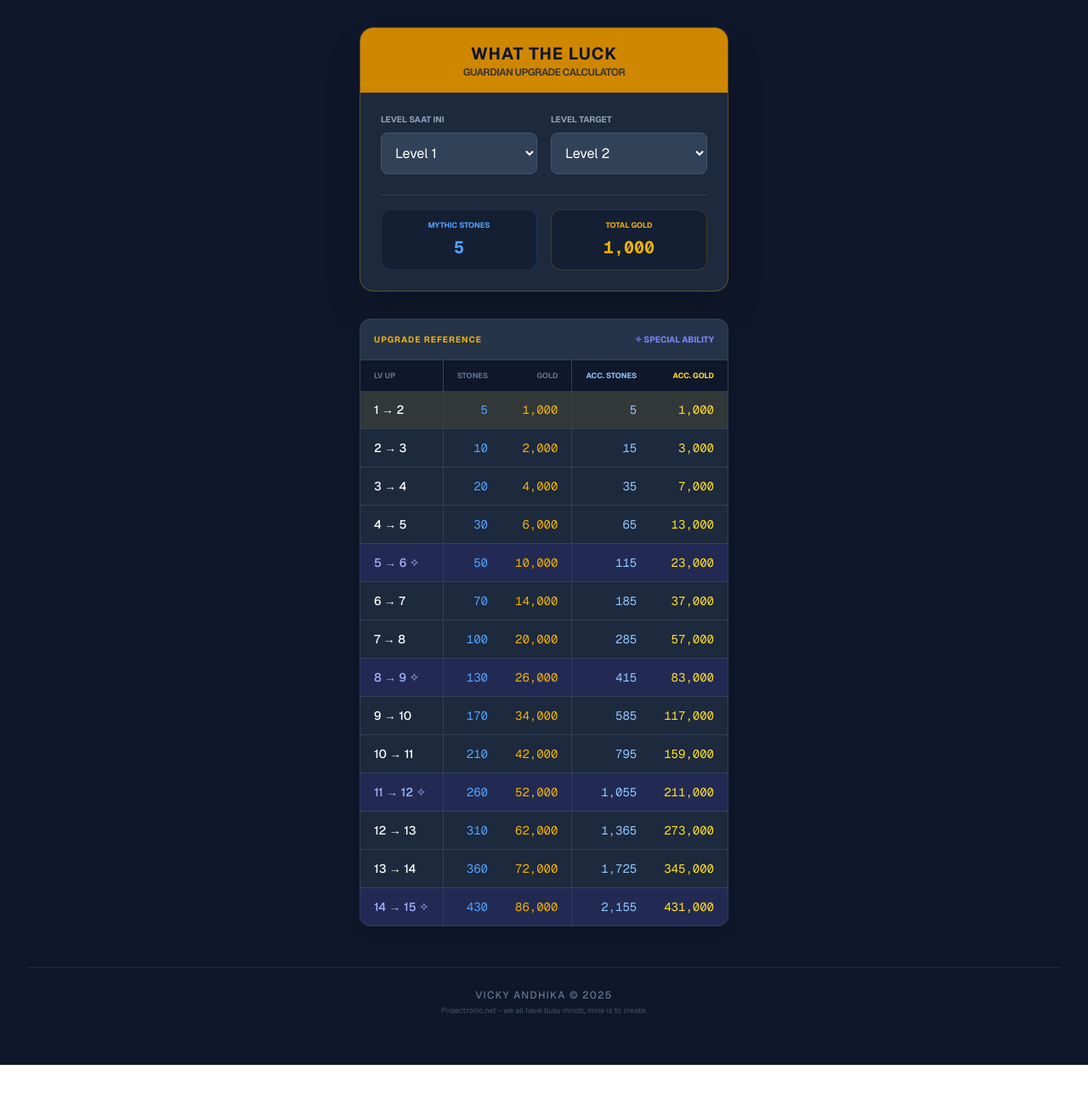
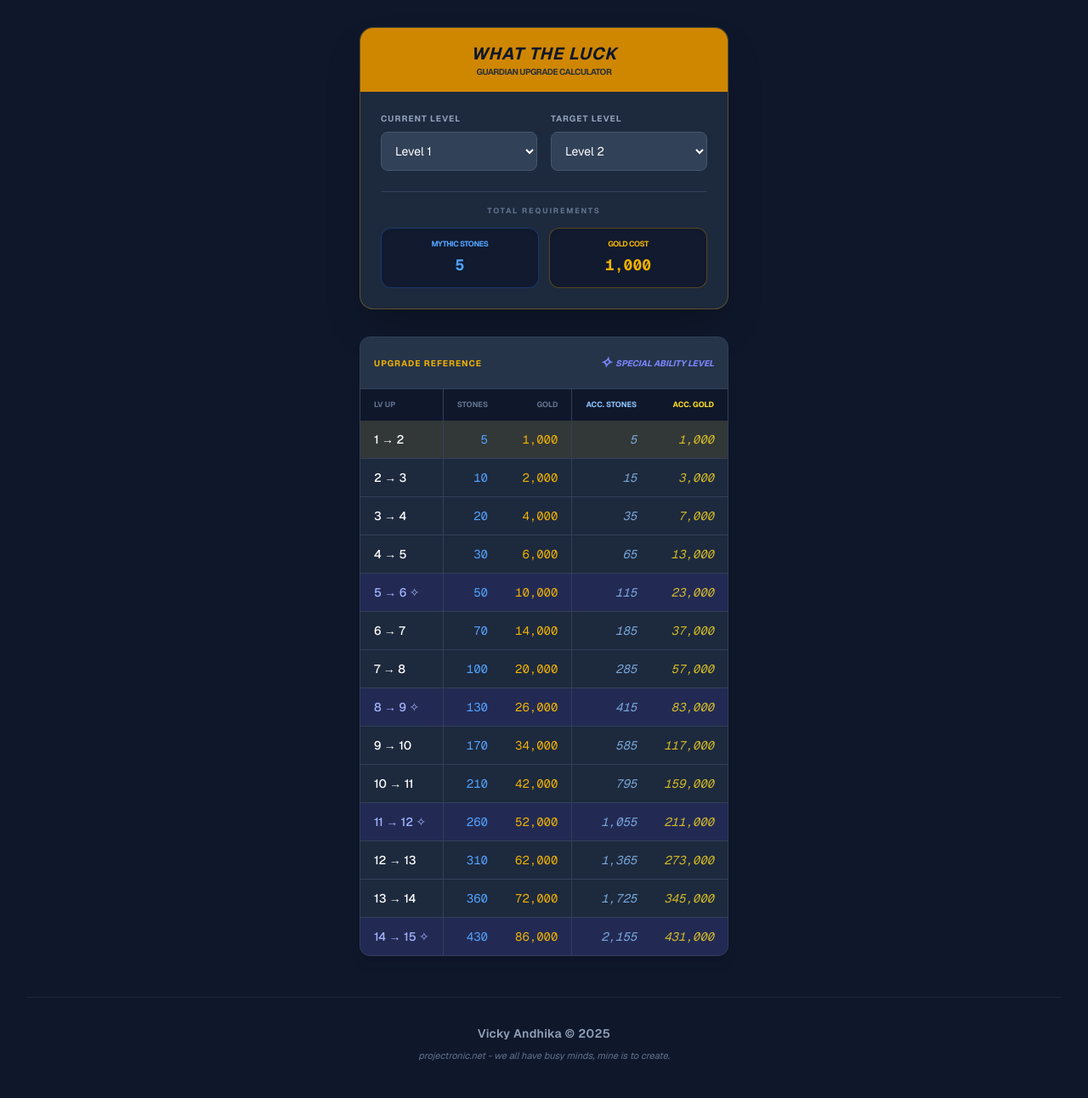
Before and after one commit to projectronic/whattheluck-app, a Next.js app: page / in a window 1280 px wide. Shown: the top 1292 px of the page at 85% size. Before the commit the page ends 1253 px from the top, so only its background shows below. Built offline with nearby package versions, Linux system fonts and the light colour scheme.

Commit message:
finalized calc with audio and new footer

```diff
--- a/app/page.tsx
+++ b/app/page.tsx
@@ -1,5 +1,5 @@
 "use client";
-import React, { useState } from 'react';
+import React, { useState, useRef } from 'react';
 
 const upgradeData = [
   { lv: 1, next: 2, stones: 5, gold: 1000, accStones: 5, accGold: 1000 },
@@ -21,11 +21,22 @@ const upgradeData = [
 export default function GuardianCalculator() {
   const [currentLv, setCurrentLv] = useState(1);
   const [targetLv, setTargetLv] = useState(2);
+  const audioRef = useRef<HTMLAudioElement | null>(null);
+
+  const playSound = () => {
+    if (audioRef.current) {
+      audioRef.current.currentTime = 0;
+      audioRef.current.play().catch(() => {
+        // Silently catch error if browser blocks autoplay
+      });
+    }
+  };
 
   const handleCurrentLvChange = (newVal: number) => {
     setCurrentLv(newVal);
     if (newVal >= targetLv) {
       setTargetLv(newVal + 1);
+      playSound();
     }
   };
 
@@ -46,22 +57,25 @@ export default function GuardianCalculator() {
 
   return (
     <main className="min-h-screen bg-slate-900 text-white p-4 md:p-8 font-sans flex flex-col">
+      {/* Audio Element */}
+      <audio ref={audioRef} src="/select.mp3" preload="auto" />
+
       <div className="max-w-4xl mx-auto space-y-8 flex-grow">
 
         {/* Card Kalkulator */}
         <div className="max-w-md mx-auto bg-slate-800 rounded-2xl shadow-2xl border border-yellow-500/30 overflow-hidden">
           <div className="bg-yellow-600 p-4 text-center">
-            <h1 className="text-xl font-bold uppercase tracking-wider text-slate-900 font-black">What the Luck</h1>
-            <p className="text-xs font-bold text-slate-800 opacity-80 uppercase tracking-tighter">Guardian Upgrade Calculator</p>
+            <h1 className="text-xl font-bold uppercase tracking-wider text-slate-900 font-black italic">What the Luck</h1>
+            <p className="text-[10px] font-bold text-slate-800 opacity-90 uppercase tracking-tighter">Guardian Upgrade Calculator</p>
           </div>
           <div className="p-6 space-y-6">
             <div className="grid grid-cols-2 gap-4">
               <div>
-                <label className="block text-[10px] text-slate-400 mb-2 uppercase font-bold">Level Saat Ini</label>
+                <label className="block text-[10px] text-slate-400 mb-2 uppercase font-bold tracking-widest">Current Level</label>
                 <select
                   value={currentLv}
                   onChange={(e) => handleCurrentLvChange(Number(e.target.value))}
-                  className="w-full bg-slate-700 border border-slate-600 p-3 rounded-lg focus:outline-none focus:border-yellow-500 cursor-pointer"
+                  className="w-full bg-slate-700 border border-slate-600 p-3 rounded-lg focus:outline-none focus:border-yellow-500 cursor-pointer text-sm"
                 >
                   {Array.from({ length: 14 }, (_, i) => i + 1).map(lv => (
                     <option key={lv} value={lv}>Level {lv}</option>
@@ -69,27 +83,37 @@ export default function GuardianCalculator() {
                 </select>
               </div>
               <div>
-                <label className="block text-[10px] text-slate-400 mb-2 uppercase font-bold">Level Target</label>
+                <label className="block text-[10px] text-slate-400 mb-2 uppercase font-bold tracking-widest">Target Level</label>
                 <select
                   value={targetLv}
-                  onChange={(e) => setTargetLv(Math.max(Number(e.target.value), currentLv + 1))}
-                  className="w-full bg-slate-700 border border-slate-600 p-3 rounded-lg focus:outline-none focus:border-yellow-500 cursor-pointer"
+                  onChange={(e) => {
+                    setTargetLv(Math.max(Number(e.target.value), currentLv + 1));
+                    playSound();
+                  }}
+                  className="w-full bg-slate-700 border border-slate-600 p-3 rounded-lg focus:outline-none focus:border-yellow-500 cursor-pointer text-sm"
                 >
-                  {Array.from({ length: 14 }, (_, i) => i + 2).map(lv => (
-                    <option key={lv} value={lv}>Level {lv}</option>
-                  ))}
+                  {Array.from({ length: 14 }, (_, i) => i + 2).map(lv => {
+                    const isSpecial = specialLevels.includes(lv);
+                    return (
+                      <option key={lv} value={lv}>
+                        Level {lv} {isSpecial ? " ✧ Special" : ""}
+                      </option>
+                    );
+                  })}
                 </select>
               </div>
             </div>
+
             <div className="space-y-3 pt-4 border-t border-slate-700">
-                <div className="grid grid-cols-2 gap-4">
-                    <div className="bg-slate-900/50 p-3 rounded-xl border border-blue-500/20 text-center">
-                        <span className="block text-[9px] text-blue-400 font-bold mb-1 uppercase">Mythic Stones</span>
-                        <span className="text-xl font-mono font-bold text-blue-400">{totalStones.toLocaleString()}</span>
+                <p className="text-[9px] text-slate-500 text-center uppercase tracking-[0.2em] font-bold">Total Requirements</p>
+                <div className="grid grid-cols-2 gap-3">
+                    <div className="bg-slate-900/80 p-3 rounded-xl border border-blue-500/30 text-center shadow-inner">
+                        <span className="block text-[9px] text-blue-400 font-bold mb-1 uppercase tracking-tighter">Mythic Stones</span>
+                        <span className="text-lg font-mono font-bold text-blue-400">{totalStones.toLocaleString()}</span>
                     </div>
-                    <div className="bg-slate-900/50 p-3 rounded-xl border border-yellow-500/20 text-center">
-                        <span className="block text-[9px] text-yellow-500 font-bold mb-1 uppercase">Total Gold</span>
-                        <span className="text-xl font-mono font-bold text-yellow-500">{totalGold.toLocaleString()}</span>
+                    <div className="bg-slate-900/80 p-3 rounded-xl border border-yellow-500/30 text-center shadow-inner">
+                        <span className="block text-[9px] text-yellow-500 font-bold mb-1 uppercase tracking-tighter">Gold Cost</span>
+                        <span className="text-lg font-mono font-bold text-yellow-500">{totalGold.toLocaleString()}</span>
                     </div>
                 </div>
             </div>
@@ -100,7 +124,7 @@ export default function GuardianCalculator() {
         <div className="bg-slate-800 rounded-xl border border-slate-700 overflow-hidden shadow-lg">
           <div className="p-4 bg-slate-700/50 border-b border-slate-700 flex justify-between items-center text-[10px] uppercase font-bold">
             <span className="text-yellow-500 tracking-widest">Upgrade Reference</span>
-            <span className="text-indigo-400">✧ Special Ability</span>
+            <span className="text-indigo-400 flex items-center gap-1 italic"><span className="text-lg">✧</span> Special Ability Level</span>
           </div>
           <div className="overflow-x-auto">
             <table className="w-full text-left text-[11px] md:text-sm">
@@ -118,14 +142,14 @@ export default function GuardianCalculator() {
                   const isSpecial = specialLevels.includes(item.next);
                   const isSelected = item.lv >= currentLv && item.lv < targetLv;
                   return (
-                    <tr key={item.lv} className={`transition-colors ${isSelected ? 'bg-yellow-500/10' : ''} ${isSpecial ? 'bg-indigo-900/30' : ''} hover:bg-slate-700/50`}>
+                    <tr key={item.lv} className={`transition-colors ${isSelected ? 'bg-yellow-500/10' : ''} ${isSpecial ? 'bg-indigo-900/30 text-indigo-100' : ''} hover:bg-slate-700/50`}>
                       <td className={`px-4 py-3 font-medium border-r border-slate-700 ${isSpecial ? 'text-indigo-300' : ''}`}>
                         {item.lv} → {item.next} {isSpecial && '✧'}
                       </td>
                       <td className="px-4 py-3 text-right text-blue-400 font-mono">{item.stones}</td>
                       <td className="px-4 py-3 text-right text-yellow-500 font-mono border-r border-slate-700">{item.gold.toLocaleString()}</td>
-                      <td className="px-4 py-3 text-right text-blue-300 font-mono">{item.accStones.toLocaleString()}</td>
-                      <td className="px-4 py-3 text-right text-yellow-300 font-mono">{item.accGold.toLocaleString()}</td>
+                      <td className="px-4 py-3 text-right text-blue-300 font-mono italic opacity-80">{item.accStones.toLocaleString()}</td>
+                      <td className="px-4 py-3 text-right text-yellow-300 font-mono italic opacity-80">{item.accGold.toLocaleString()}</td>
                     </tr>
                   );
                 })}
@@ -136,12 +160,12 @@ export default function GuardianCalculator() {
       </div>
 
       {/* FOOTER COPYRIGHT */}
-      <footer className="mt-12 py-6 border-t border-slate-800 text-center">
-        <p className="text-slate-500 text-xs tracking-widest uppercase font-medium">
+      <footer className="mt-12 py-8 border-t border-slate-800 text-center space-y-2">
+        <p className="text-slate-400 text-sm font-semibold tracking-wide">
           Vicky Andhika &copy; 2025
         </p>
-        <p className="text-slate-600 text-[9px] mt-1">
-          Projectronic.net - we all have busy minds, mine is to create.
+        <p className="text-slate-500 text-[11px] italic max-w-xs mx-auto leading-relaxed">
+          projectronic.net - we all have busy minds, mine is to create.
         </p>
       </footer>
     </main>
```
Also changed, not shown: 1 other file (tests, documents, lock files or other folders).
